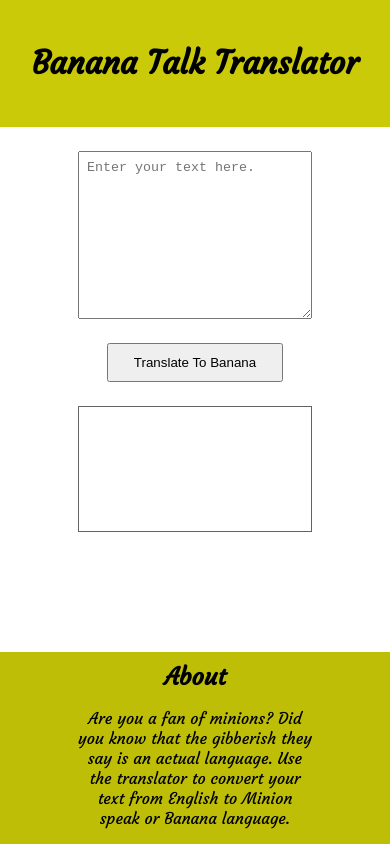
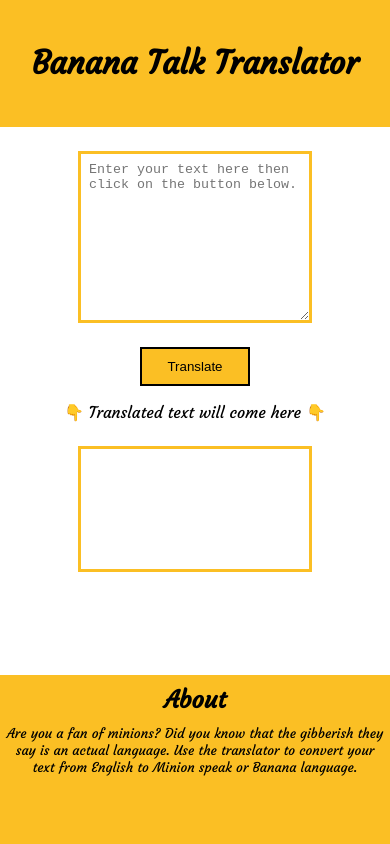
Before and after one commit to jeetech77/Banana-Talk-Translator, a plain HTML site: page index.html in a window 390 px wide. Drawn offline with Linux system fonts and the light colour scheme.

Commit message:
Style : Styling Done
Styling done with media queries too.

```diff
--- a/index.html
+++ b/index.html
@@ -12,9 +12,12 @@
         <h1>Banana Talk Translator</h1>
     </div>
     <div class="text_value">
-        <textarea name="raw_value" id="raw_text" cols="30" rows="10" placeholder="Enter your text here."></textarea>
+        <textarea name="raw_value" id="raw_text" cols="30" rows="10" placeholder="Enter your text here then click on the button below."></textarea>
     </div>
-    <button>Translate To Banana</button>
+    <button class="trans-button">Translate</button>
+    <p class="text">
+        👇 Translated text will come here 👇
+    </p>
     <div class="text_value output_area">
     </div>
     <footer>
--- a/style/style.css
+++ b/style/style.css
@@ -1,62 +1,103 @@
 @import url('https://fonts.googleapis.com/css2?family=Courgette&display=swap');
-*{
+
+:root{
+    --yellow-color:#FBBF24;
+}
+* {
     margin: 0%;
     box-sizing: border-box;
     transition: all .2s linear;
 }
-body{
+
+body {
     font-family: 'Courgette', cursive;
 }
-.header{
+
+.header {
     height: 15vh;
-    background-color: rgb(202, 202, 9);
+    background-color:var(--yellow-color
+    );
     display: flex;
     justify-content: center;
     align-items: center;
 }
-.header h1{
+
+.header h1 {
     text-align: center;
 }
-.text_value{
+
+.text_value {
     margin: 1.5rem auto;
-   display: flex;
-   justify-content: center;
-   align-items: center;
-   /* padding: 2rem; */
+    display: flex;
+    justify-content: center;
+    align-items: center;
 }
-.text_value textarea{
+
+.text_value textarea {
     width: 60vw;
+    border: 3px solid var(--yellow-color);
     padding: .5rem;
     outline: none;
 }
-.output_area{
+.text{
+    text-align: center;
+}
+.trans-button{
+    background-color: var(--yellow-color);
+    outline: none;
+    border: 2px solid black;
+}
+.trans-button:hover {
+    background-color: black;
+    color: var(--yellow-color);
+    border: 2px solid var(--yellow-color);
+
+}
+.output_area {
     height: 15vh;
-    border: 1px solid rgb(102, 98, 98);
     width: 60vw;
-    /* margin: 1.5rem auto; */
     padding: .5rem;
+    border: 3px solid var(--yellow-color);
 }
-button{
+
+button {
     margin: 1rem auto;
     display: block;
     padding: 10px 25px;
 }
-footer{
-    background-color: rgb(190, 190, 7);
+
+footer {
+    background-color: var(--yellow-color);
     bottom: 0%;
     position: fixed;
     width: 100%;
+}
+
+footer h2 {
     text-align: center;
-    /* height: 14h; */
-}
-footer h2{
-    text-align: center;
-    /* padding: 1rem; */
     margin: 10px;
 }
-footer p{
-    /* padding: 2rem; */
+
+footer p {
     text-align: center;
     max-width: 60vw;
     margin: 1rem auto;
 }
+
+@media screen and (max-width:600px) {
+    footer {
+        height: 20vh;
+    }
+
+    footer p {
+        text-align: center;
+        max-width: 100vw;
+        margin: 5px;
+    }
+}
+
+@media screen and (max-width: 440px) {
+    footer p {
+        font-size: smaller;
+    }
+}
```
